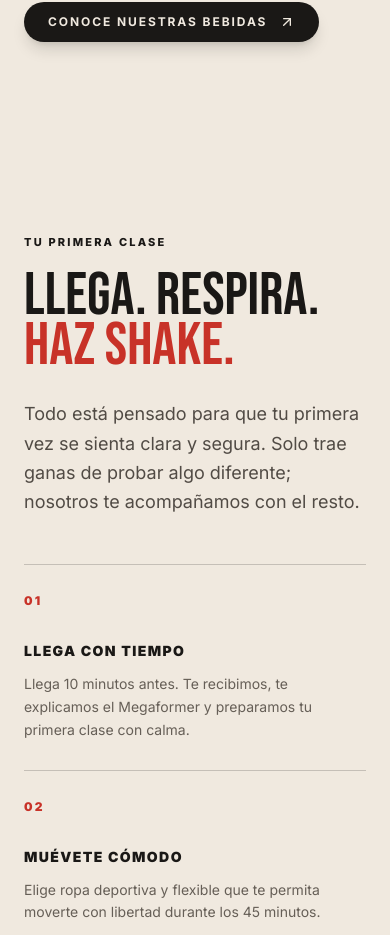
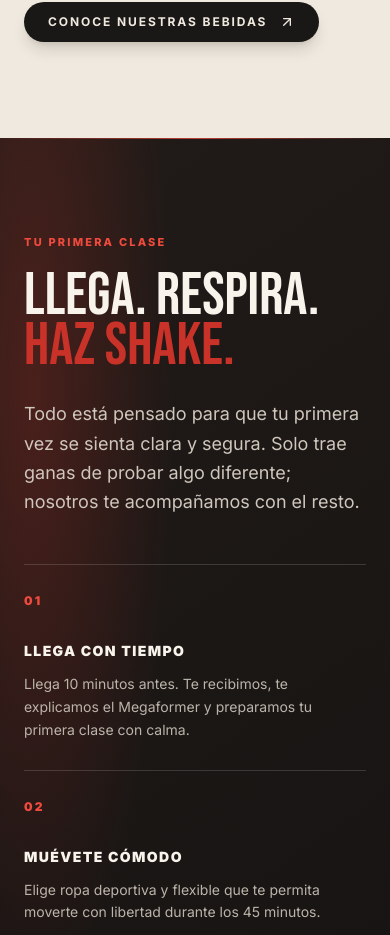
Before and after one commit to JGrayeb/JJStudio, a Next.js app: page / in a window 390 px wide. Shown: the part 5424-6359 px from the top of the page. Built offline with nearby package versions, Linux system fonts and the light colour scheme.

Commit message:
Refine first class section and navigation

```diff
--- a/app/page.js
+++ b/app/page.js
@@ -27,9 +27,11 @@ const COACHES = [
 const NAV_LINKS = [
   ["Método", "#metodo"],
   ["Calendario", "/horarios"],
+  ["Primera clase", "#primera-clase"],
   ["Equipo", "#equipo"],
   ["El estudio", "#estudio"],
   ["Bebidas", "/beverages"],
+  ["FAQ", "#faq"],
 ]
 
 const HERO_TITLE_LINES = ["Trust", "the Process."]
@@ -193,7 +195,7 @@ export default function Home() {
             JJ<span className="text-[#d9362b]">STUDIO</span>
           </a>
 
-          <div className="hidden items-center gap-6 xl:gap-8 lg:flex">
+          <div className="hidden items-center gap-4 xl:gap-5 lg:flex">
             {NAV_LINKS.map(([label, href]) => (
               <a key={href} href={href} className="nav-link">{label}</a>
             ))}
@@ -247,7 +249,7 @@ export default function Home() {
             </p>
             <p className="mt-5 text-xs font-bold uppercase tracking-[0.25em] text-[#f04a3e]">✦ Trust the Process ✦</p>
             {hasFoundingOffer && (
-              <div className="mt-7 inline-flex max-w-md flex-wrap items-center gap-x-3 gap-y-2 rounded-full border border-[#d9362b]/50 bg-[#151312]/75 px-4 py-2.5 text-left shadow-[0_12px_35px_rgba(0,0,0,0.18)] backdrop-blur-sm">
+              <div className="offer-card mt-7 inline-flex max-w-md flex-wrap items-center gap-x-3 gap-y-2 rounded-full border border-[#d9362b]/50 bg-[#151312]/75 px-4 py-2.5 text-left shadow-[0_12px_35px_rgba(0,0,0,0.18)] backdrop-blur-sm">
                 <span className="text-[9px] font-black uppercase tracking-[0.17em] text-[#f04a3e]">Oferta founding</span>
                 <span className="hidden h-3 w-px bg-white/20 sm:block" aria-hidden="true" />
                 <span className="text-[10px] font-bold uppercase tracking-[0.1em] text-[#f8f3eb]">15% hasta el 1 de agosto</span>
@@ -426,24 +428,26 @@ export default function Home() {
         </div>
       </section>
 
-      <section id="primera-clase" className="bg-[#f0e9df] px-6 py-24 text-[#1a1816] sm:py-32 lg:px-8">
+      <section id="primera-clase" className="relative isolate overflow-hidden bg-[#1a1715] px-6 py-24 text-[#f8f3eb] sm:py-32 lg:px-8">
+        <div className="absolute inset-0 -z-10 bg-[radial-gradient(ellipse_at_8%_14%,rgba(198,50,40,0.26),transparent_28%),radial-gradient(ellipse_at_82%_80%,rgba(151,32,28,0.16),transparent_30%),linear-gradient(145deg,#211b18_0%,#151312_62%,#100f0e_100%)]" aria-hidden="true" />
+        <div className="absolute inset-x-0 top-0 -z-10 h-px bg-gradient-to-r from-transparent via-[#f04a3e]/75 to-transparent" aria-hidden="true" />
         <div className="mx-auto grid max-w-7xl gap-14 lg:grid-cols-[1.05fr_0.95fr] lg:items-center lg:gap-24">
           <div>
-            <p className="eyebrow">Tu primera clase</p>
+            <p className="eyebrow text-[#f04a3e]">Tu primera clase</p>
             <h2 className="mt-5 max-w-xl font-[family-name:var(--font-display)] text-6xl uppercase leading-[0.84] sm:text-7xl">Llega. Respira.<br /><span className="text-[#c83228]">Haz shake.</span></h2>
-            <p className="mt-7 max-w-xl text-lg leading-relaxed text-[#514b45]">Todo está pensado para que tu primera vez se sienta clara y segura. Solo trae ganas de probar algo diferente; nosotros te acompañamos con el resto.</p>
+            <p className="mt-7 max-w-xl text-lg leading-relaxed text-[#cfc6bc]">Todo está pensado para que tu primera vez se sienta clara y segura. Solo trae ganas de probar algo diferente; nosotros te acompañamos con el resto.</p>
 
-            <div className="mt-12 grid border-t border-[#1a1816]/20 sm:grid-cols-3">
+            <div className="mt-12 grid border-t border-white/15 sm:grid-cols-3">
               {FIRST_CLASS_STEPS.map((step) => (
-                <article key={step.number} className="border-b border-[#1a1816]/20 py-7 sm:border-b-0 sm:border-r sm:px-6 sm:first:pl-0 sm:last:border-r-0 sm:last:pr-0">
-                  <p className="text-xs font-black tracking-[0.18em] text-[#c83228]">{step.number}</p>
-                  <h3 className="mt-8 text-sm font-black uppercase tracking-[0.1em]">{step.title}</h3>
-                  <p className="mt-3 text-sm leading-relaxed text-[#665f57]">{step.description}</p>
+                <article key={step.number} className="border-b border-white/15 py-7 sm:border-b-0 sm:border-r sm:px-6 sm:first:pl-0 sm:last:border-r-0 sm:last:pr-0">
+                  <p className="text-xs font-black tracking-[0.18em] text-[#f04a3e]">{step.number}</p>
+                  <h3 className="mt-8 text-sm font-black uppercase tracking-[0.1em] text-[#f8f3eb]">{step.title}</h3>
+                  <p className="mt-3 text-sm leading-relaxed text-[#bcb4aa]">{step.description}</p>
                 </article>
               ))}
             </div>
 
-            <a href="/beverages" className="group mt-9 inline-flex items-center gap-3 rounded-full bg-[#1a1816] px-6 py-3 text-xs font-bold uppercase tracking-[0.16em] text-[#f0e9df] shadow-lg shadow-[#1a1816]/15 transition hover:-translate-y-0.5 hover:bg-[#c83228] hover:shadow-xl">
+            <a href="/beverages" className="group mt-9 inline-flex items-center gap-3 rounded-full bg-[#f8f3eb] px-6 py-3 text-xs font-bold uppercase tracking-[0.16em] text-[#1a1816] shadow-lg shadow-black/25 transition hover:-translate-y-0.5 hover:bg-[#f04a3e] hover:text-white hover:shadow-xl">
               Conoce las bebidas <ArrowUpRight size={16} className="transition-transform duration-200 group-hover:translate-x-0.5 group-hover:-translate-y-0.5" />
             </a>
           </div>
@@ -547,6 +551,8 @@ export default function Home() {
         .nav-link::after { position: absolute; right: 0; bottom: 0; left: 0; height: 1px; content: ""; transform: scaleX(0); transform-origin: right; background: #f04a3e; transition: transform 200ms cubic-bezier(0.16, 1, 0.3, 1); }
         .nav-link:hover, .nav-link:focus-visible { color: #f04a3e; transform: scale(1.06); }
         .nav-link:hover::after, .nav-link:focus-visible::after { transform: scaleX(1); transform-origin: left; }
+        .offer-card { transform-origin: center; transition: transform 240ms cubic-bezier(0.16, 1, 0.3, 1), box-shadow 240ms ease, border-color 240ms ease; }
+        .offer-card:hover, .offer-card:focus-within { transform: scale(1.035); border-color: rgba(240, 74, 62, 0.9); box-shadow: 0 20px 46px rgba(0, 0, 0, 0.34), 0 0 0 1px rgba(240, 74, 62, 0.12); }
         .hero-quick-link { transform-origin: center; transition: transform 180ms ease, background-color 180ms ease, border-color 180ms ease, color 180ms ease; }
         .hero-quick-link:hover, .hero-quick-link:focus-visible { transform: translateY(-1px) scale(1.035); }
         .hero-title { position: relative; }
@@ -565,7 +571,7 @@ export default function Home() {
         .coach-marquee:hover .coach-marquee-track, .coach-marquee:focus-within .coach-marquee-track { animation-play-state: paused; }
         @keyframes coach-marquee { from { transform: translateX(0); } to { transform: translateX(-50%); } }
         details[open] .faq-symbol { transform: rotate(45deg); border-color: #f04a3e; background: #f04a3e; color: #151312; }
-        @media (prefers-reduced-motion: reduce) { .stat-marquee-track, .coach-marquee-track, .hero-letter, .hero-ttp, .hero-ttp-letter { animation: none; } .hero-letter { opacity: 1; } .hero-ttp { display: none; } .coach-marquee { overflow-x: auto; scrollbar-width: none; } .coach-marquee::-webkit-scrollbar { display: none; } }
+        @media (prefers-reduced-motion: reduce) { .stat-marquee-track, .coach-marquee-track, .hero-letter, .hero-ttp, .hero-ttp-letter { animation: none; } .hero-letter { opacity: 1; } .hero-ttp { display: none; } .offer-card { transition: none; } .coach-marquee { overflow-x: auto; scrollbar-width: none; } .coach-marquee::-webkit-scrollbar { display: none; } }
       `}</style>
     </main>
   )
```
